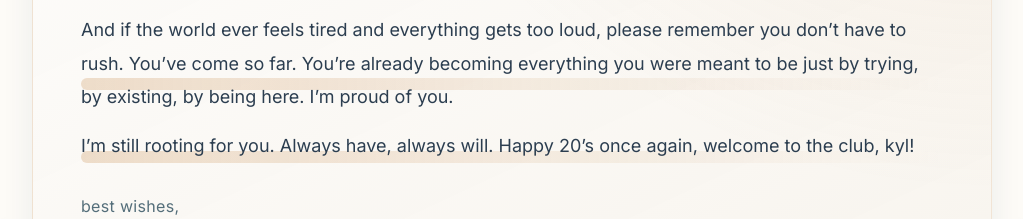
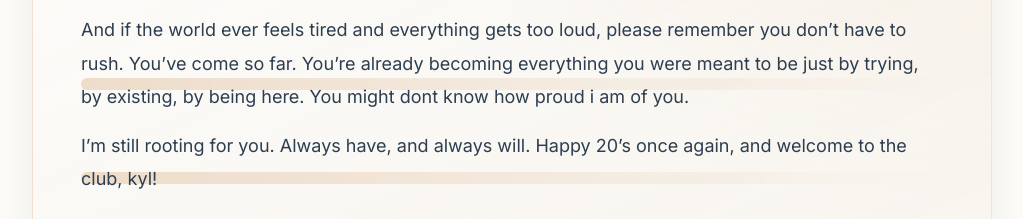
Before and after one commit to halfthew0rldaway/yangbekasibekasiajah, a plain HTML site: page index.html in a window 1280 px wide. Shown: the part 1446-1665 px from the top of the page, without its empty margins (128-1151 px from the left). Drawn offline with nearby package versions, Linux system fonts and the light colour scheme.

Commit message:
Update index.html

```diff
--- a/index.html
+++ b/index.html
@@ -69,10 +69,10 @@
               Semoga di usia lo yang baru ini, semuanya makin jelas dan ringan buat lo, pelan-pelan nemuin arah lo sendiri. Gue harap lo selalu dikelilingi hal-hal yang tulus dan orang-orang yang bener-bener ngerti lo. Semua doa baik yang tahun lalu gue tulis buat lo semoga masih nempel, dan datang lagi dalam bentuk yang baru. Gue harap lo masih punya ruang buat mimpi, buat tumbuh, dan buat istirahat.
             </p>
             <p class="message-body">
-              And if the world ever feels tired and everything gets too loud, please remember you don’t have to rush. You’ve come so far. You’re already becoming everything you were meant to be just by trying, by existing, by being here. I’m proud of you.
+              And if the world ever feels tired and everything gets too loud, please remember you don’t have to rush. You’ve come so far. You’re already becoming everything you were meant to be just by trying, by existing, by being here. You might dont know how proud i am of you.
             </p>
             <p class="message-body">
-              I’m still rooting for you. Always have, always will. Happy 20’s once again, welcome to the club, kyl!
+              I’m still rooting for you. Always have, and always will. Happy 20’s once again, and welcome to the club, kyl!
             </p>
             <p class="message-signature">best wishes,<br><span class="signature-name">Wizzy</span></p>
           </div>
```
